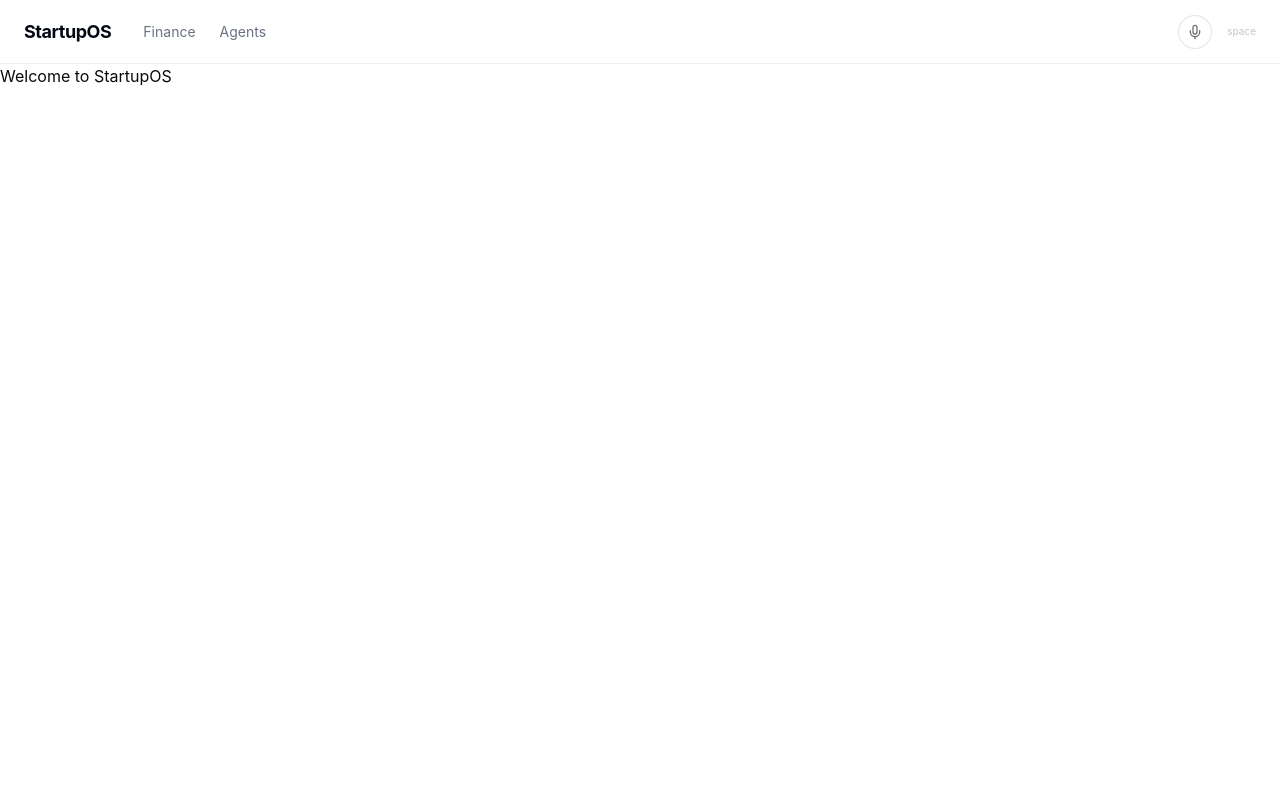
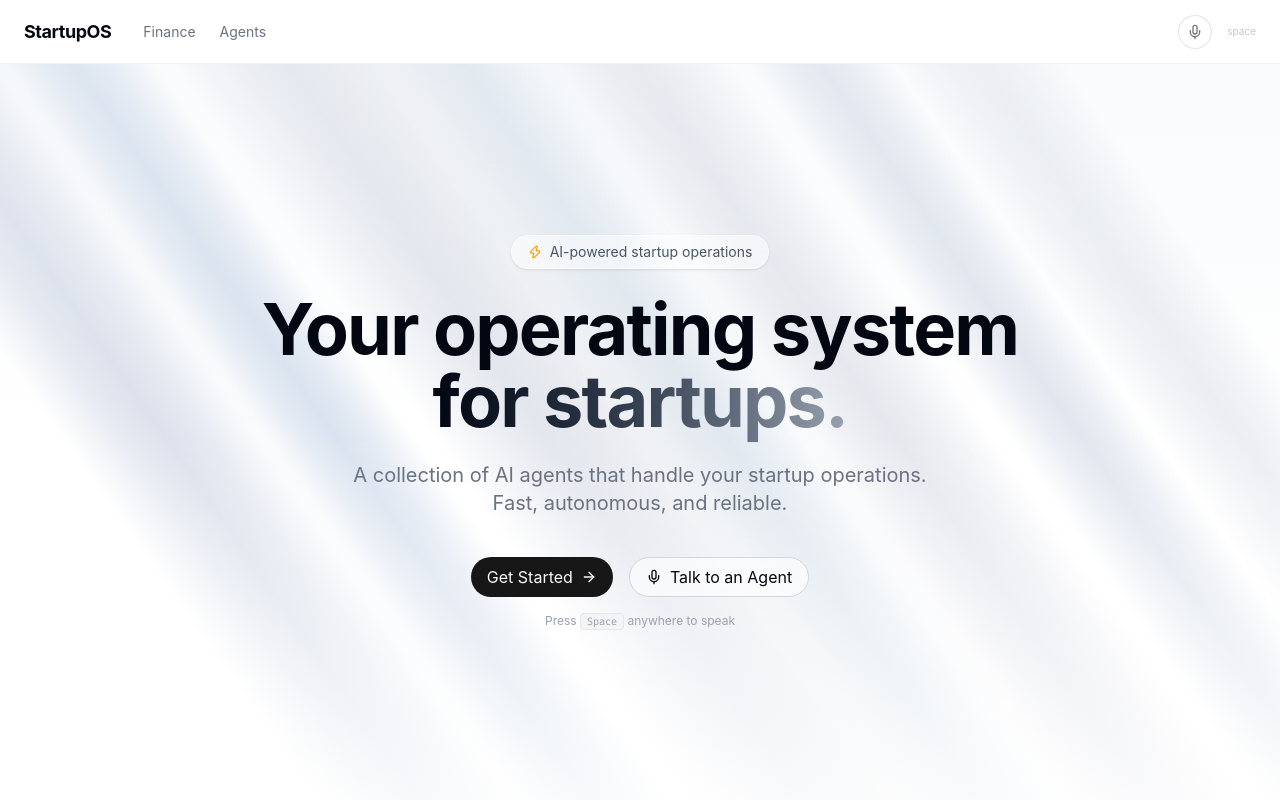
Before and after one commit to Tidemarks-AI/cheff-treff-hackathon, a React (Vite) app in the folder frontend/: page / in a window 1280 px wide. Shown: the top 800 px of the page. Built offline with nearby package versions, Linux system fonts and the light colour scheme; no server answers.

Commit message:
Add Raycast-inspired landing page with animated light beams

```diff
--- a/frontend/src/pages/Home.tsx
+++ b/frontend/src/pages/Home.tsx
@@ -1,24 +1,97 @@
+import { useEffect, useRef } from "react"
 import { ArrowRight, Bot, Mic, Zap } from "lucide-react"
-import { Button, NetworkBackground } from "@startupos/ui"
+import { Button } from "@startupos/ui"
+
+/** Animated diagonal light beams — light-mode take on Raycast's hero canvas */
+function LightBeams({ className }: { className?: string }) {
+  const canvasRef = useRef<HTMLCanvasElement>(null)
+
+  useEffect(() => {
+    const canvas = canvasRef.current
+    if (!canvas) return
+
+    const ctx = canvas.getContext("2d")!
+    let raf = 0
+
+    const resize = () => {
+      const dpr = window.devicePixelRatio || 1
+      canvas.width = canvas.offsetWidth * dpr
+      canvas.height = canvas.offsetHeight * dpr
+      ctx.scale(dpr, dpr)
+    }
+    resize()
+    window.addEventListener("resize", resize)
+
+    const beams = [
+      { x: 0.08, speed: 0.25, width: 170, hue: 220, sat: 30, light: 75, opacity: 0.30 },
+      { x: 0.22, speed: 0.18, width: 130, hue: 215, sat: 40, light: 70, opacity: 0.25 },
+      { x: 0.38, speed: 0.32, width: 190, hue: 225, sat: 25, light: 80, opacity: 0.28 },
+      { x: 0.52, speed: 0.22, width: 150, hue: 210, sat: 35, light: 72, opacity: 0.22 },
+      { x: 0.65, speed: 0.28, width: 160, hue: 230, sat: 20, light: 78, opacity: 0.26 },
+      { x: 0.80, speed: 0.20, width: 120, hue: 218, sat: 30, light: 68, opacity: 0.20 },
+      { x: 0.92, speed: 0.30, width: 140, hue: 222, sat: 22, light: 82, opacity: 0.24 },
+      { x: 0.45, speed: 0.15, width: 220, hue: 215, sat: 15, light: 85, opacity: 0.18 },
+    ]
+
+    const draw = (t: number) => {
+      const w = canvas.offsetWidth
+      const h = canvas.offsetHeight
+      ctx.clearRect(0, 0, w, h)
+
+      for (const beam of beams) {
+        const offset = Math.sin(t * 0.001 * beam.speed) * 60
+        const cx = beam.x * w + offset
+
+        ctx.save()
+        ctx.translate(cx, h / 2)
+        ctx.rotate(-35 * (Math.PI / 180))
+
+        const grad = ctx.createLinearGradient(-beam.width / 2, 0, beam.width / 2, 0)
+        const c = `hsla(${beam.hue}, ${beam.sat}%, ${beam.light}%, `
+        grad.addColorStop(0, c + "0)")
+        grad.addColorStop(0.3, c + `${beam.opacity})`)
+        grad.addColorStop(0.5, c + `${beam.opacity * 1.4})`)
+        grad.addColorStop(0.7, c + `${beam.opacity})`)
+        grad.addColorStop(1, c + "0)")
+
+        ctx.fillStyle = grad
+        ctx.fillRect(-beam.width / 2, -h * 1.2, beam.width, h * 2.4)
+        ctx.restore()
+      }
+
+      raf = requestAnimationFrame(draw)
+    }
+
+    raf = requestAnimationFrame(draw)
+    return () => {
+      cancelAnimationFrame(raf)
+      window.removeEventListener("resize", resize)
+    }
+  }, [])
+
+  return (
+    <canvas
+      ref={canvasRef}
+      className={className}
+      style={{ width: "100%", height: "100%" }}
+    />
+  )
+}
 
 export default function Home() {
   return (
     <div className="flex flex-col">
       {/* Hero Section */}
-      <section className="relative flex min-h-[calc(100vh-4rem)] flex-col items-center justify-center overflow-hidden px-6 text-center">
-        {/* Background gradient + network */}
+      <section className="relative flex min-h-[calc(100vh-4rem)] flex-col items-center justify-center overflow-hidden px-6">
+        {/* Animated background */}
         <div className="pointer-events-none absolute inset-0">
-          <div className="absolute inset-0 bg-gradient-to-b from-white via-gray-50/80 to-white" />
-          <div className="absolute inset-0 bg-[radial-gradient(ellipse_80%_50%_at_50%_-20%,rgba(120,119,198,0.15),transparent)]" />
-          <NetworkBackground
-            nodeCount={35}
-            connectionDistance={28}
-            className="absolute inset-0 opacity-40"
-          />
+          <div className="absolute inset-0 bg-gradient-to-b from-slate-50 via-white to-white" />
+          <LightBeams className="absolute inset-0" />
+          <div className="absolute inset-0 bg-gradient-to-b from-white/20 via-transparent to-white/80" />
         </div>
 
-        <div className="relative z-10 mx-auto max-w-4xl">
-          <div className="mb-6 inline-flex items-center gap-2 rounded-full border border-gray-200 bg-white/80 px-4 py-1.5 text-sm text-gray-600 shadow-sm backdrop-blur-sm">
+        <div className="relative z-10 mx-auto flex max-w-4xl flex-col items-center text-center">
+          <div className="mb-6 inline-flex items-center gap-2 rounded-full border border-white/60 bg-white/50 px-4 py-1.5 text-sm text-gray-600 shadow-sm backdrop-blur-md">
             <Zap className="h-3.5 w-3.5 text-amber-500" />
             AI-powered startup operations
           </div>
@@ -26,18 +99,18 @@ export default function Home() {
           <h1 className="text-5xl font-bold tracking-tight text-gray-950 sm:text-6xl md:text-7xl">
             Your operating system
             <br />
-            <span className="bg-gradient-to-r from-gray-950 via-gray-700 to-gray-500 bg-clip-text text-transparent">
+            <span className="bg-gradient-to-r from-gray-950 via-gray-700 to-gray-400 bg-clip-text text-transparent">
               for startups.
             </span>
           </h1>
 
-          <p className="mx-auto mt-6 max-w-2xl text-lg text-gray-500 sm:text-xl">
+          <p className="mt-6 max-w-2xl text-lg text-gray-500 sm:text-xl">
             A collection of AI agents that handle your startup operations.
             <br className="hidden sm:block" />
             Fast, autonomous, and reliable.
           </p>
 
-          <div className="mt-10 flex flex-col items-center gap-4 sm:flex-row sm:justify-center">
+          <div className="mt-10 flex items-center justify-center gap-4">
             <Button size="lg" className="gap-2 rounded-full px-8 text-base">
               Get Started
               <ArrowRight className="h-4 w-4" />
@@ -45,7 +118,7 @@ export default function Home() {
             <Button
               variant="outline"
               size="lg"
-              className="gap-2 rounded-full px-8 text-base"
+              className="gap-2 rounded-full border-gray-300 bg-white/60 px-8 text-base text-gray-950 backdrop-blur-sm"
             >
               <Mic className="h-4 w-4" />
               Talk to an Agent
@@ -53,7 +126,11 @@ export default function Home() {
           </div>
 
           <p className="mt-4 text-xs text-gray-400">
-            Press <kbd className="rounded border border-gray-200 bg-gray-100 px-1.5 py-0.5 font-mono text-[10px]">Space</kbd> anywhere to speak
+            Press{" "}
+            <kbd className="rounded border border-gray-200 bg-gray-100 px-1.5 py-0.5 font-mono text-[10px]">
+              Space
+            </kbd>{" "}
+            anywhere to speak
           </p>
         </div>
       </section>
@@ -69,8 +146,12 @@ export default function Home() {
               <div className="mb-4 flex h-10 w-10 items-center justify-center rounded-xl bg-gray-100 text-gray-600 transition-colors group-hover:bg-gray-950 group-hover:text-white">
                 {f.icon}
               </div>
-              <h3 className="mb-2 text-lg font-semibold text-gray-950">{f.title}</h3>
-              <p className="text-sm leading-relaxed text-gray-500">{f.description}</p>
+              <h3 className="mb-2 text-lg font-semibold text-gray-950">
+                {f.title}
+              </h3>
+              <p className="text-sm leading-relaxed text-gray-500">
+                {f.description}
+              </p>
             </div>
           ))}
         </div>
--- a/frontend/src/router.tsx
+++ b/frontend/src/router.tsx
@@ -10,6 +10,7 @@ import App from "./App"
 import Agents from "./pages/Agents"
 import Finance from "./pages/Finance"
 import Login from "./pages/Login"
+import Home from "./pages/Home"
 
 const rootRoute = createRootRoute({
   component: Outlet,
@@ -46,7 +47,7 @@ const authenticatedLayout = createRoute({
 const indexRoute = createRoute({
   getParentRoute: () => authenticatedLayout,
   path: "/",
-  component: () => <div>Welcome to StartupOS</div>,
+  component: Home,
 })
 
 const financeRoute = createRoute({
```
